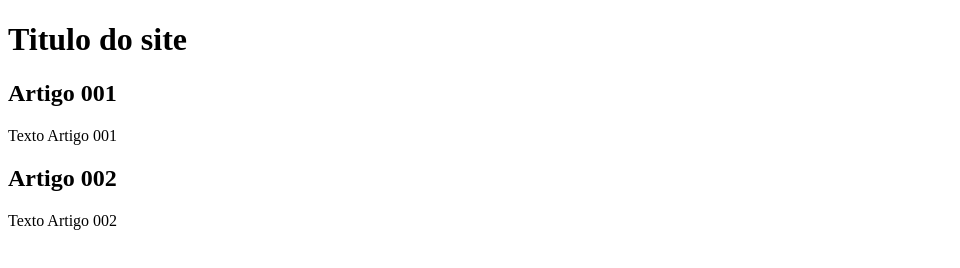
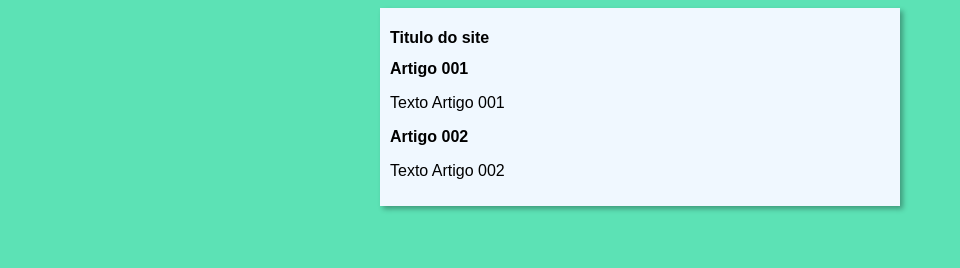
Before and after one commit to JoaoDelGiudice/projeto-site, a plain HTML site: page index.html in a window 1280 px wide. Shown: the whole page, without its empty margins (0-960 px from the left). Drawn offline with Linux system fonts and the light colour scheme.

Commit message:
iniciei o design

```diff
--- /dev/null
+++ b/estilos/style.css
@@ -0,0 +1,17 @@
+* {
+    font-family: Arial, Helvetica, sans-serif;
+    font-size: 16px;
+}
+
+body{
+    background-color: rgb(92, 226, 181);
+
+}
+
+main {
+    background-color: aliceblue;
+    width: 500px; ;
+    margin: auto;
+    padding: 10px;
+    box-shadow: 3px 3px 5px rgba(0, 0, 0, 0.315);
+}
--- a/index.html
+++ b/index.html
@@ -5,6 +5,7 @@
     <meta http-equiv="X-UA-Compatible" content="IE=edge">
     <meta name="viewport" content="width=device-width, initial-scale=1.0">
     <title>Titulo do site</title>
+    <link rel="stylesheet" href="estilos/style.css">
 </head>
 <body>
     <main>
```
